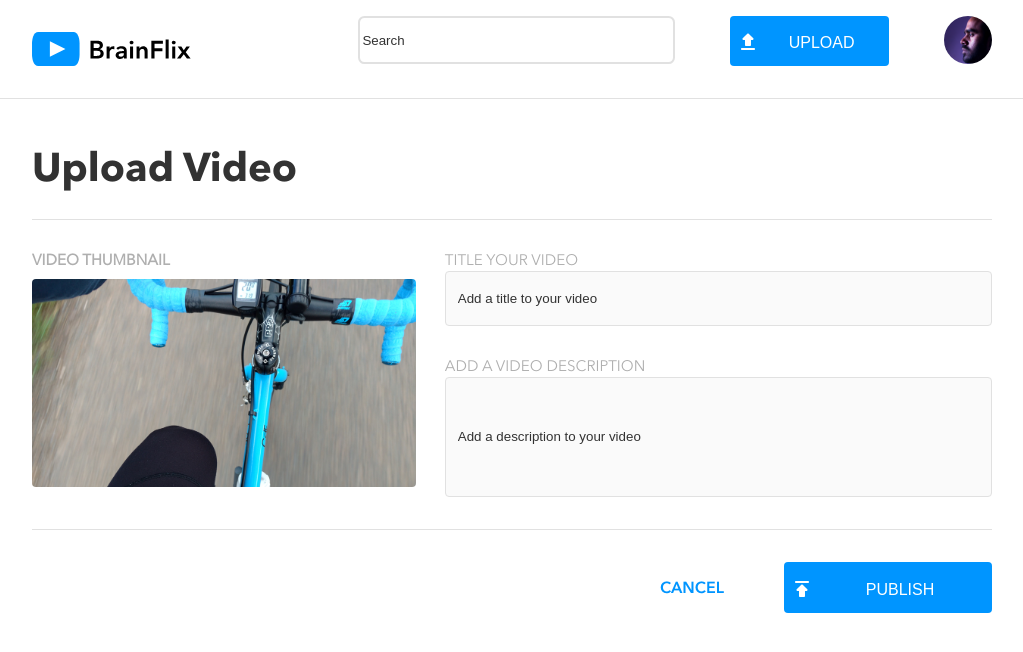
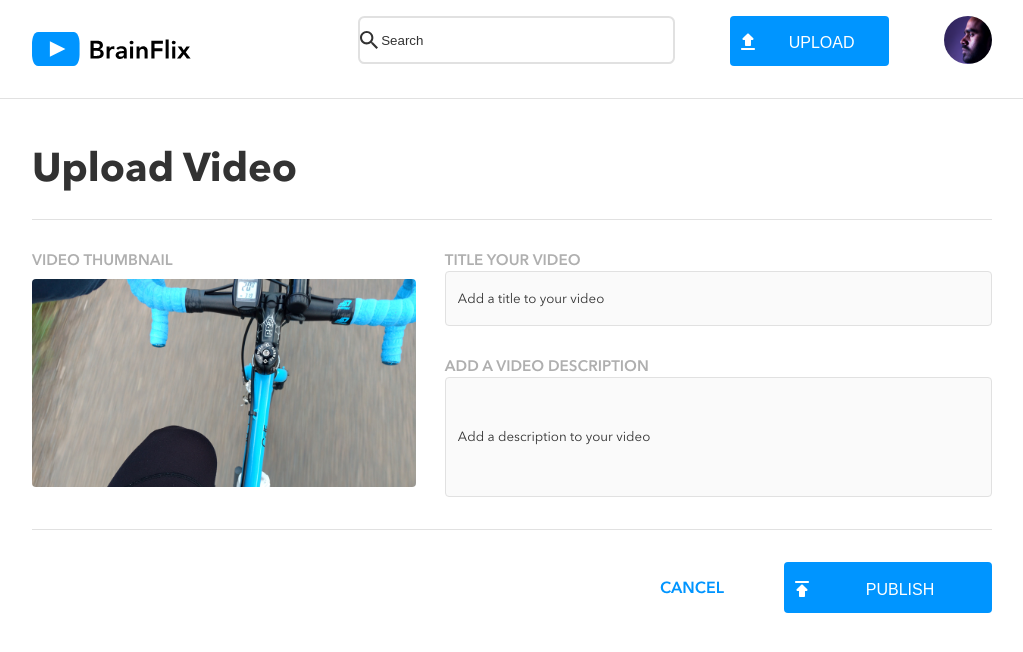
Before and after one commit to muskankapoor97/muskan-kapoor-brainflix, a React (Create React App) app: page /upload in a window 1280 px wide. Shown: the top 652 px of the page, without its empty margins (128-1151 px from the left). Built offline with nearby package versions, Linux system fonts and the light colour scheme.

Commit message:
Added the key attribute after the map function in sidevideos component. Change the font-family and font-size of the placeholder.

```diff
--- a/src/components/header/Header.scss
+++ b/src/components/header/Header.scss
@@ -18,9 +18,12 @@
     &__input{
         width: 100%;
         height:3rem;
+        padding: 1.3rem;
         border:2px solid $divider-color;
         border-radius: 0.4rem;
-        position: relative;
+        background: url(../../assets/icons/search.svg);
+        background-repeat: no-repeat;
+        background-position: left;
 
     }
 
--- a/src/components/sideVideos/SideVideos.js
+++ b/src/components/sideVideos/SideVideos.js
@@ -9,15 +9,15 @@ export default function SideVideos({videos}) {
       <h2 className="sidevideos__heading">NEXT VIDEOS</h2>
 
       {videos.map((video) => (
-        <>
-        <div key={video.id}>
+
+        <div key={video?.id}>
         <div className="sidevideos__container">
         <Link to={`/videos/${video?.id}`}>
         <img
           src={video.image}
           alt={video.title}
           className="sidevideo__image"
-          key={video.id}
+
            />
           </Link>
           <div className="sidevideo__content">
@@ -25,7 +25,7 @@ export default function SideVideos({videos}) {
             <p className="sidevideo__content-channel">{video.channel}</p>
           </div>
         </div></div>
-          </>
+
           ))}
           </div>
 
--- a/src/pages/videoUpload/VideoUpload.js
+++ b/src/pages/videoUpload/VideoUpload.js
@@ -27,7 +27,7 @@ export default function VideoUpload (){
         <form onSubmit={handleSubmit}>
         <div className="upload__flex-wrapper">
         <div className="upload__thumbnail-wrapper">
-        <h2 className="upload__subheading">VIDEO THUMBNAIL</h2>
+        <p className="upload__subheading">VIDEO THUMBNAIL</p>
         <div className="upload__thumbnail"></div>
         </div>
 
--- a/src/pages/videoUpload/VideoUpload.scss
+++ b/src/pages/videoUpload/VideoUpload.scss
@@ -31,7 +31,7 @@ a{
     font-size: 0.95rem;
     padding-top: 1.5rem;
     padding-bottom: 0.5rem;
-
+    font-family: Avenir-demi;
     }
     &__thumbnail{
         background-image: url(../../assets/images/Upload-video-preview.jpg);
@@ -56,6 +56,10 @@ a{
             height: 3.4rem;
         }
 
+    }
+    &__input::placeholder{
+        font-family: Avenir-regular;
+        color: $primary-text-color;
     }
     &__button{
         width: 100%;
@@ -114,6 +118,7 @@ a{
         }
         &__subheading{
             padding-top: 2.5rem;
+            font-family: Avenir-demi;
         }
         &__thumbnail{
             width: 30rem;
@@ -170,6 +175,7 @@ a{
         }
         &__subheading{
             padding-top: 2rem;
+            font-family: Avenir-demi;
         }
         &__thumbnail{
             width: 50%;
@@ -196,23 +202,25 @@ a{
     &__input--description{
         margin-bottom: 2rem;
         }
-    }
-    .upload__flex-wrapper{
+        &__flex-wrapper{
             display: flex;
            justify-content: space-between;
         }
-    .upload__thumbnail{
+        &__thumbnail{
             width: 24rem;
         }
-    .upload__form-wrapper{
+        &__form-wrapper{
             width: 57%;
         }
-    .upload__title-wrapper{
+        &__title-wrapper{
             padding-top: 2rem;
 
         }
-    .upload__description-wrapper{
+        &__description-wrapper{
             padding-top: 2rem;
 
         }
     }
+
+
+}
```
Lines whose indentation alone changed are shown as unchanged.
